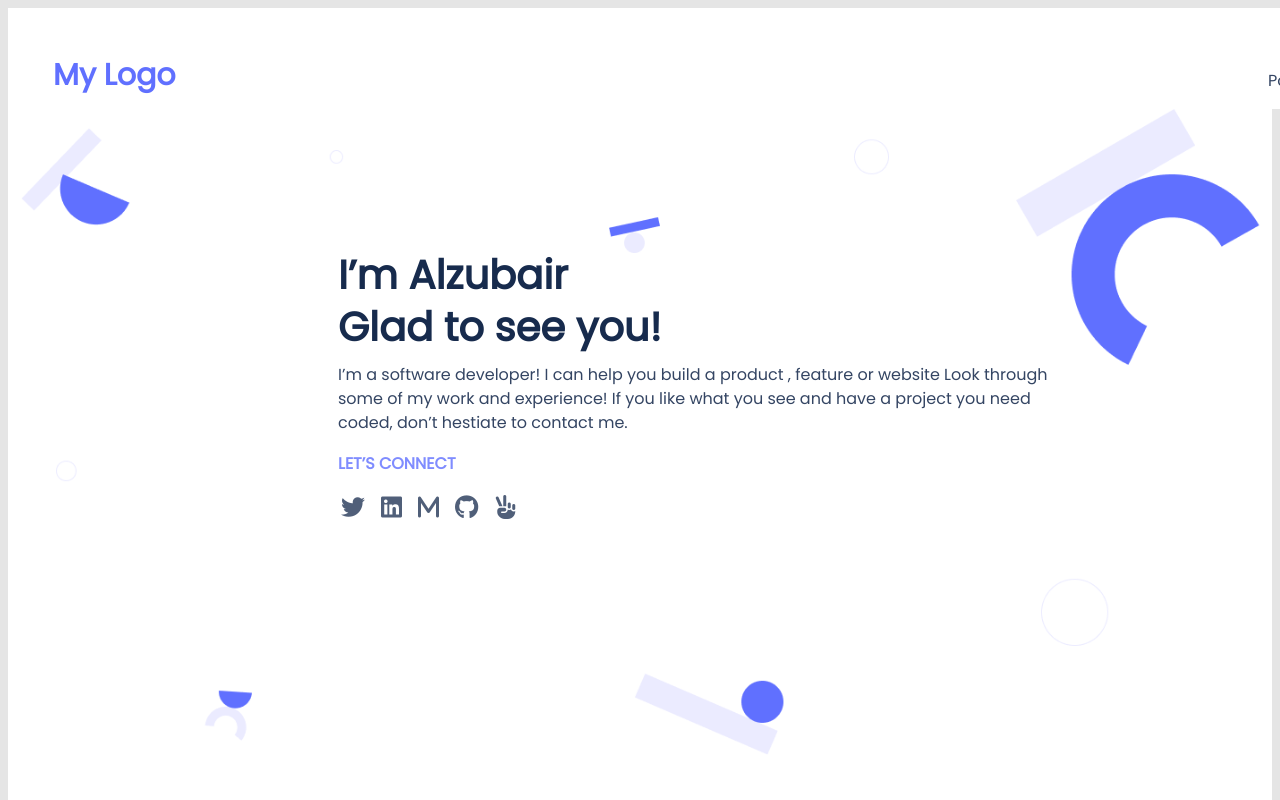
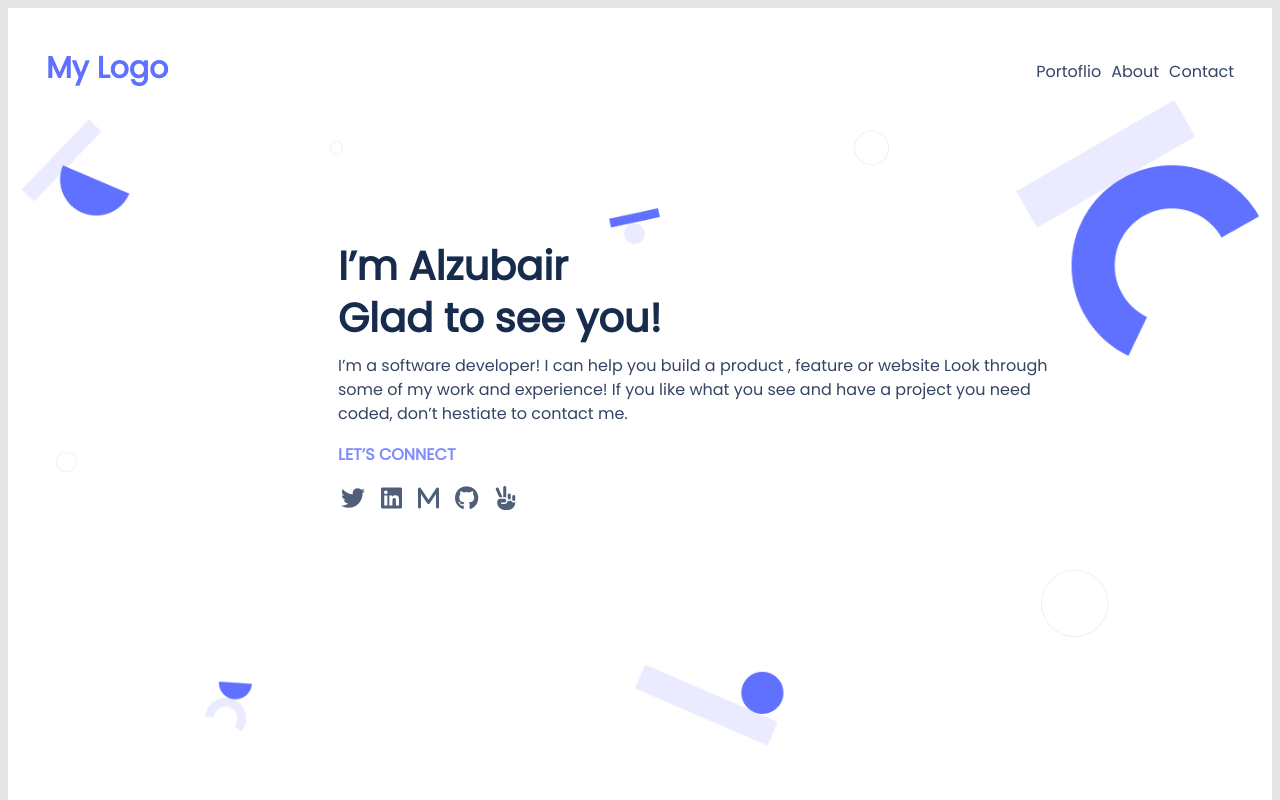
Before and after one commit to Alzubair98/Portfoilo, a website: page index.html in a window 1280 px wide. Shown: the top 800 px of the page. Drawn offline with Linux system fonts and the light colour scheme.

Commit message:
fixing the tobbar in the first page

```diff
--- a/style.css
+++ b/style.css
@@ -634,7 +634,7 @@ ul {
 
   .container {
     position: relative;
-    width: 1503px;
+    width: 100%;
   }
 
   .linkers {
```
